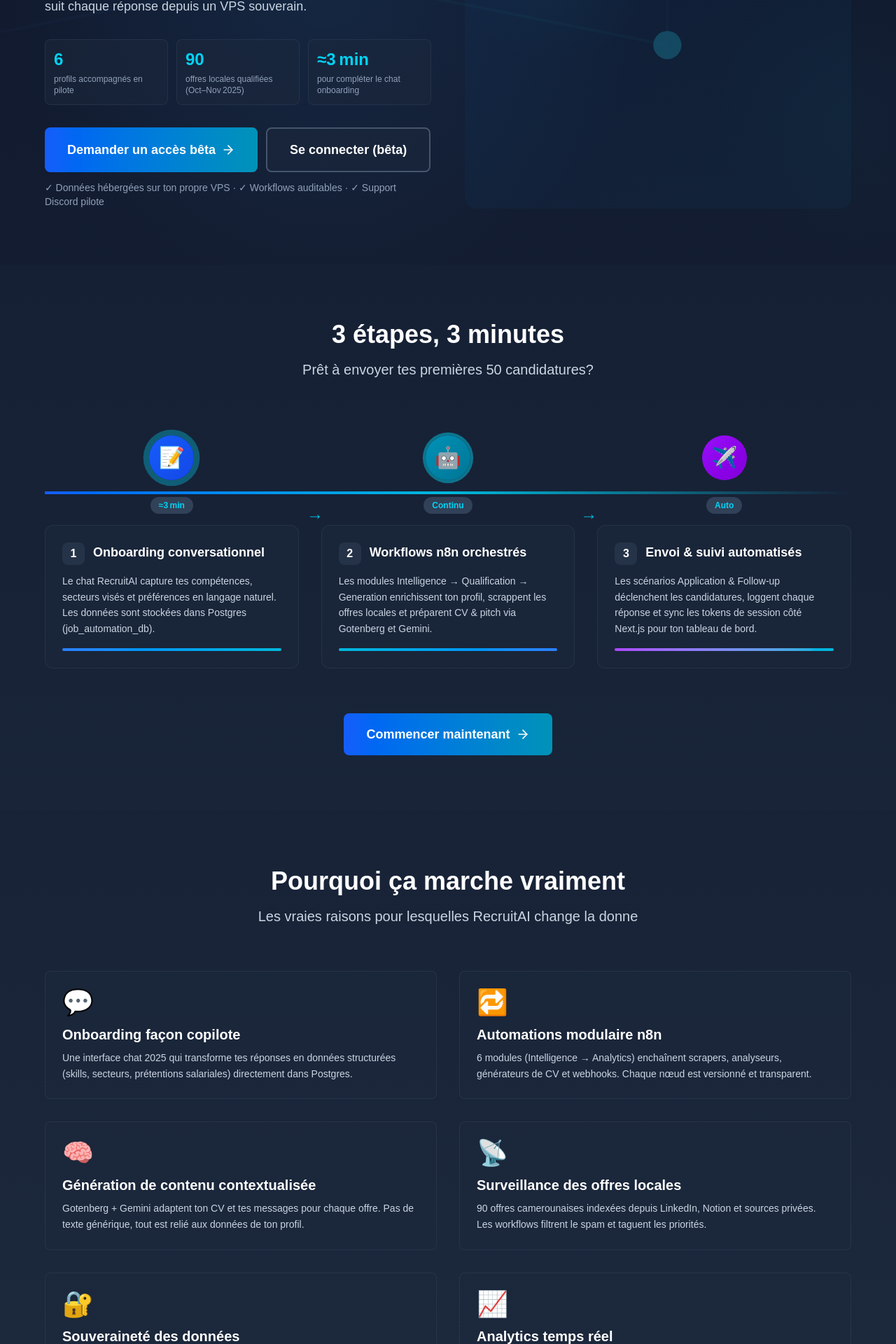
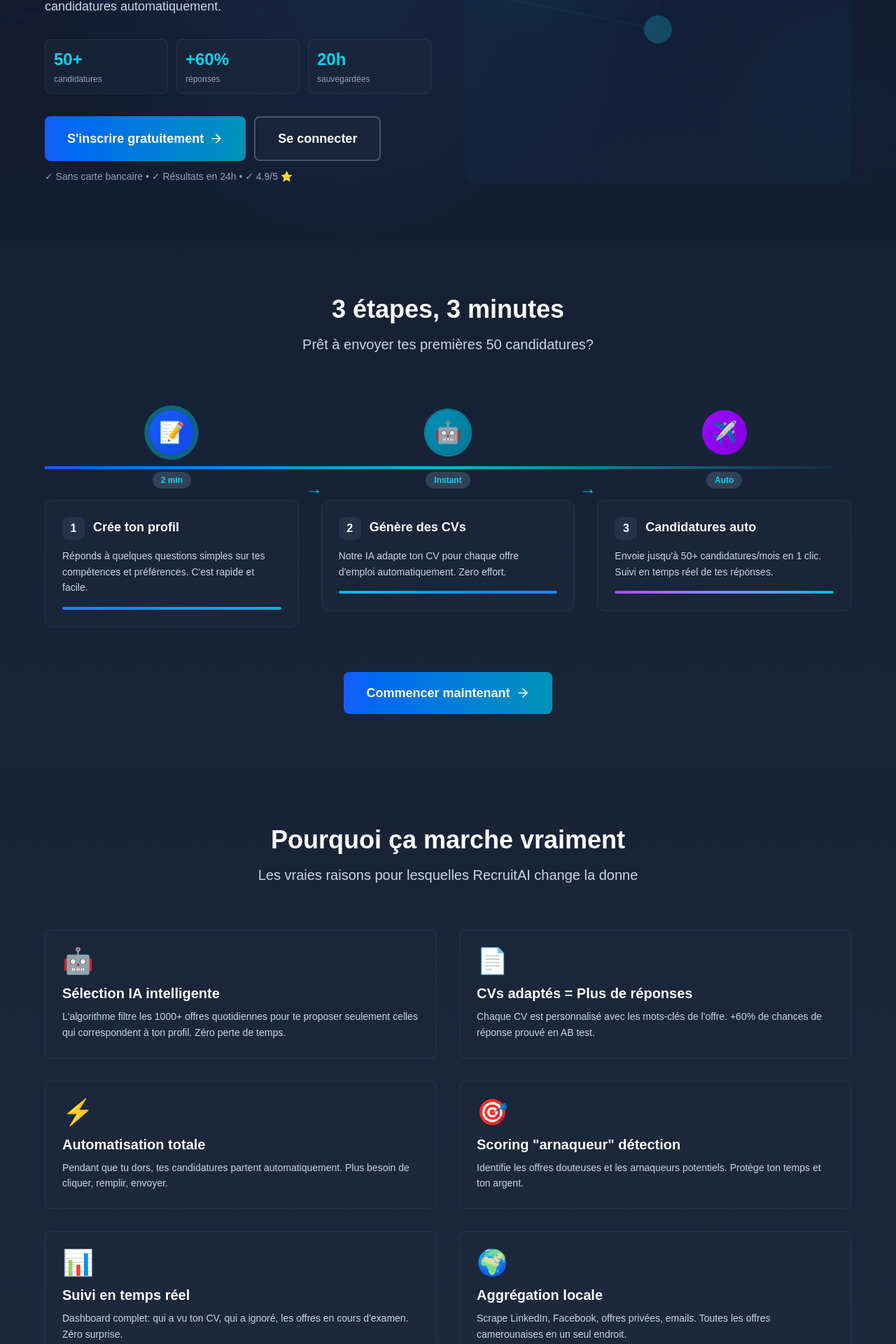
Before and after one commit to eliote-geeks/candidate-profile-system, a Next.js app: page /start in a window 1280 px wide. Shown: the part 458-2378 px from the top of the page at 70% size. Built offline with nearby package versions, Linux system fonts and the light colour scheme.

Commit message:
Revert "Réaligner la page Start sur les données 2025"
This reverts commit 67957320f87beb8d1d3028c3c2ee5ee1986bf0e5.

```diff
--- a/app/start/page.tsx
+++ b/app/start/page.tsx
@@ -293,7 +293,7 @@
               className="mb-6 inline-flex items-center gap-2 px-4 py-2 bg-blue-600/20 border border-blue-500/50 rounded-full"
             >
               <div className="w-2 h-2 bg-green-400 rounded-full animate-pulse"></div>
-              <span className="text-blue-300 text-sm font-semibold">Bêta privée · Novembre 2025</span>
+              <span className="text-blue-300 text-sm font-semibold">12,500+ candidats actifs</span>
             </motion.div>
 
             {/* Main Headline */}
@@ -303,7 +303,7 @@
               transition={{ duration: 0.6, delay: 0.1 }}
               className="text-5xl md:text-5xl font-bold mb-6 leading-tight text-left"
             >
-              Ton copilote IA pour la recherche d’emploi au Cameroun
+              Envoie <span className="text-transparent bg-gradient-to-r from-blue-400 to-cyan-400 bg-clip-text">50+ candidatures</span> au lieu de 5
             </motion.h1>
 
             {/* Subheading - More Concrete */}
@@ -313,7 +313,7 @@
               transition={{ duration: 0.6, delay: 0.2 }}
               className="text-lg text-slate-300 mb-8 leading-relaxed text-left"
             >
-              Chat onboarding, workflows n8n et génération de CV sur mesure : RecruitAI cartographie les offres locales, adapte tes candidatures et suit chaque réponse depuis un VPS souverain.
+              RecruitAI automatise ta recherche d'emploi: trouve les meilleures offres, génère des CVs adaptés à chaque job, et envoie tes candidatures automatiquement.
             </motion.p>
 
             {/* Key Metrics - Concrete Results */}
@@ -324,9 +324,9 @@
               className="grid grid-cols-3 gap-3 mb-8"
             >
               {[
-                { metric: '6', label: 'profils accompagnés en pilote' },
-                { metric: '90', label: 'offres locales qualifiées (Oct–Nov 2025)' },
-                { metric: '≈3 min', label: 'pour compléter le chat onboarding' },
+                { metric: '50+', label: 'candidatures' },
+                { metric: '+60%', label: 'réponses' },
+                { metric: '20h', label: 'sauvegardées' },
               ].map((item, i) => (
                 <div
                   key={i}
@@ -350,7 +350,7 @@
                   href="/register"
                   className="px-8 py-4 bg-gradient-to-r from-blue-600 to-cyan-600 rounded-lg text-white font-semibold text-lg hover:shadow-lg hover:shadow-cyan-500/50 transition inline-flex items-center justify-center gap-2 group"
                 >
-                  Demander un accès bêta
+                  S'inscrire gratuitement
                   <ArrowRight size={20} className="group-hover:translate-x-1 transition" />
                 </Link>
 
@@ -358,13 +358,13 @@
                   href="/login"
                   className="px-8 py-4 bg-slate-800/50 border-2 border-slate-600 rounded-lg text-white font-semibold text-lg hover:border-cyan-500 hover:bg-slate-800 transition inline-flex items-center justify-center gap-2 group"
                 >
-                  Se connecter (bêta)
+                  Se connecter
                 </Link>
               </div>
 
               {/* Social Proof */}
               <p className="text-slate-400 text-sm">
-                ✓ Données hébergées sur ton propre VPS · ✓ Workflows auditables · ✓ Support Discord pilote
+                ✓ Sans carte bancaire • ✓ Résultats en 24h • ✓ 4.9/5 ⭐
               </p>
             </motion.div>
           </div>
@@ -393,24 +393,24 @@
               {[
                 {
                   step: 1,
-                  title: 'Onboarding conversationnel',
-                  desc: 'Le chat RecruitAI capture tes compétences, secteurs visés et préférences en langage naturel. Les données sont stockées dans Postgres (job_automation_db).',
-                  time: '≈3 min',
+                  title: 'Crée ton profil',
+                  desc: 'Réponds à quelques questions simples sur tes compétences et préférences. C\'est rapide et facile.',
+                  time: '2 min',
                   icon: '📝',
                   color: 'blue',
                 },
                 {
                   step: 2,
-                  title: 'Workflows n8n orchestrés',
-                  desc: 'Les modules Intelligence → Qualification → Generation enrichissent ton profil, scrappent les offres locales et préparent CV & pitch via Gotenberg et Gemini.',
-                  time: 'Continu',
+                  title: 'Génère des CVs',
+                  desc: 'Notre IA adapte ton CV pour chaque offre d\'emploi automatiquement. Zero effort.',
+                  time: 'Instant',
                   icon: '🤖',
                   color: 'cyan',
                 },
                 {
                   step: 3,
-                  title: 'Envoi & suivi automatisés',
-                  desc: 'Les scénarios Application & Follow-up déclenchent les candidatures, loggent chaque réponse et sync les tokens de session côté Next.js pour ton tableau de bord.',
+                  title: 'Candidatures auto',
+                  desc: 'Envoie jusqu\'à 50+ candidatures/mois en 1 clic. Suivi en temps réel de tes réponses.',
                   time: 'Auto',
                   icon: '✈️',
                   color: 'purple',
@@ -539,34 +539,34 @@
           <div className="grid md:grid-cols-2 gap-8">
             {[
               {
-                icon: '💬',
-                title: 'Onboarding façon copilote',
-                desc: 'Une interface chat 2025 qui transforme tes réponses en données structurées (skills, secteurs, prétentions salariales) directement dans Postgres.',
+                icon: '🤖',
+                title: 'Sélection IA intelligente',
+                desc: 'L\'algorithme filtre les 1000+ offres quotidiennes pour te proposer seulement celles qui correspondent à ton profil. Zéro perte de temps.',
               },
               {
-                icon: '🔁',
-                title: 'Automations modulaire n8n',
-                desc: '6 modules (Intelligence → Analytics) enchaînent scrapers, analyseurs, générateurs de CV et webhooks. Chaque nœud est versionné et transparent.',
+                icon: '📄',
+                title: 'CVs adaptés = Plus de réponses',
+                desc: 'Chaque CV est personnalisé avec les mots-clés de l\'offre. +60% de chances de réponse prouvé en AB test.',
               },
               {
-                icon: '🧠',
-                title: 'Génération de contenu contextualisée',
-                desc: 'Gotenberg + Gemini adaptent ton CV et tes messages pour chaque offre. Pas de texte générique, tout est relié aux données de ton profil.',
+                icon: '⚡',
+                title: 'Automatisation totale',
+                desc: 'Pendant que tu dors, tes candidatures partent automatiquement. Plus besoin de cliquer, remplir, envoyer.',
               },
               {
-                icon: '📡',
-                title: 'Surveillance des offres locales',
-                desc: '90 offres camerounaises indexées depuis LinkedIn, Notion et sources privées. Les workflows filtrent le spam et taguent les priorités.',
+                icon: '🎯',
+                title: 'Scoring "arnaqueur" détection',
+                desc: 'Identifie les offres douteuses et les arnaqueurs potentiels. Protège ton temps et ton argent.',
               },
               {
-                icon: '🔐',
-                title: 'Souveraineté des données',
-                desc: 'Traefik, Docker, Postgres : tout tourne sur ton VPS. Aucun SaaS tiers pour stocker ton historique de candidatures.',
+                icon: '📊',
+                title: 'Suivi en temps réel',
+                desc: 'Dashboard complet: qui a vu ton CV, qui a ignoré, les offres en cours d\'examen. Zéro surprise.',
               },
               {
-                icon: '📈',
-                title: 'Analytics temps réel',
-                desc: 'Le dashboard Next.js consomme directement les sessions et applications enregistrées par n8n pour un suivi minute par minute.',
+                icon: '🌍',
+                title: 'Aggrégation locale',
+                desc: 'Scrape LinkedIn, Facebook, offres privées, emails. Toutes les offres camerounaises en un seul endroit.',
               },
             ].map((item, i) => (
               <motion.div
@@ -595,14 +595,14 @@
 
           <div className="grid grid-cols-2 md:grid-cols-4 gap-6 mb-12">
             {[
-              { value: '90', label: 'Offres qualifiées dans le pipeline (Nov 2025)' },
-              { value: '6', label: 'Profils bêta actifs' },
-              { value: '6 modules', label: 'Chaîne d’automatisation n8n (1→6)' },
-              { value: '3', label: 'Campagnes d’application déjà déclenchées' },
-              { value: '100%', label: 'Données hébergées sur ton VPS' },
-              { value: '<5 min', label: 'Temps de mise à jour d’un CV personnalisé' },
-              { value: '0 SaaS', label: 'Dépendance pour stocker ton historique' },
-              { value: '24/7', label: 'Monitoring Traefik + alertes n8n' },
+              { value: '12,500+', label: 'Candidats actifs' },
+              { value: '50+', label: 'Candidatures/mois' },
+              { value: '+60%', label: 'Réponses en +' },
+              { value: '68%', label: 'Taux de réponse' },
+              { value: '20h', label: 'Temps sauvegardé/mois' },
+              { value: '18j', label: 'Temps moyen d\'embauche' },
+              { value: '4.9/5', label: 'Satisfaction' },
+              { value: '1,850+', label: 'Emplois trouvés' },
             ].map((stat, i) => (
               <motion.div
                 key={i}
@@ -623,7 +623,7 @@
               href="/onboarding"
               className="px-8 py-4 bg-gradient-to-r from-blue-600 to-cyan-600 rounded-lg text-white font-semibold text-lg hover:shadow-lg hover:shadow-cyan-500/50 transition inline-flex items-center gap-2 group"
             >
-              Rejoindre la bêta privée
+              Rejoins les 12,500+ candidats
               <ArrowRight size={20} className="group-hover:translate-x-1 transition" />
             </Link>
           </div>
@@ -650,7 +650,7 @@
             transition={{ duration: 0.6, delay: 0.1 }}
             className="text-xl text-slate-300 mb-10 leading-relaxed"
           >
-            La cohorte pilote partage ses retours chaque semaine : optimisation des flux n8n, nouvelles sources d’offres, meilleures relances. Inscris-toi, on t’ouvre la porte dès qu’un créneau se libère.
+            12,500 candidats ont déjà automatisé leur recherche d'emploi et reçoivent des offres qualifiées chaque jour. C'est gratuit pendant 3 mois. Pas de carte bancaire nécessaire.
           </motion.p>
 
           <motion.div
@@ -663,7 +663,7 @@
               href="/onboarding"
               className="px-8 py-4 bg-gradient-to-r from-blue-600 to-cyan-600 rounded-lg text-white font-semibold text-lg hover:shadow-lg hover:shadow-cyan-500/50 transition inline-flex items-center justify-center gap-2 group"
             >
-              Rejoindre la liste d’attente
+              Commencer gratuit maintenant
               <ArrowRight size={20} className="group-hover:translate-x-1 transition" />
             </Link>
           </motion.div>
@@ -687,20 +687,20 @@
           <div className="space-y-6">
             {[
               {
-                q: 'Qui peut rejoindre la bêta ?',
-                a: 'Nous ouvrons progressivement l’accès aux candidats actifs sur le marché camerounais. Inscris-toi et nous t’enverrons un mail dès qu’un slot se libère.',
+                q: 'Est-ce vraiment gratuit?',
+                a: 'Oui. Accès complet gratuit pendant 3 mois. Après, tu paies seulement si tu veux continuer.',
               },
               {
-                q: 'Quel est le coût ?',
-                a: 'La bêta est gratuite. Un plan payant sera proposé en 2026, avec hébergement toujours sur ton infrastructure ou la nôtre au choix.',
+                q: 'Combien de temps avant de voir des résultats?',
+                a: 'Les premières candidatures partent en 24h. Les réponses commencent à arriver dans les 3-5 jours.',
               },
               {
-                q: 'Puis-je voir les workflows ?',
-                a: 'Oui. Chaque scénario n8n (login, register, update-profile, job analyzer…) est versionné et documenté. Tu peux les importer ou les auditer avant de les lancer.',
+                q: 'C\'est sûr? Vais-je recevoir que des arnaque?',
+                a: 'Non. Notre IA détecte les offres douteuses et filtre automatiquement les arnaqueurs connus.',
               },
               {
-                q: 'D’où viennent les offres ?',
-                a: 'Nous agrégeons LinkedIn, job boards privés, communautés WhatsApp et leads manuels. Les sources sont taguées et filtrées pour éviter les annonces douteuses.',
+                q: 'Comment ça marche avec LinkedIn?',
+                a: 'Ton profil reste privé. RecruitAI scrape les offres publiques et envoie des candidatures vérifiées.',
               },
             ].map((item, i) => (
               <motion.div
@@ -722,12 +722,12 @@
       <section className="py-16 px-6">
         <div className="max-w-2xl mx-auto text-center">
           <h2 className="text-3xl font-bold mb-4">Prêt?</h2>
-          <p className="text-slate-300 mb-8">Crée ton profil, déclenche tes premiers workflows et suis leurs résultats depuis un tableau de bord temps réel.</p>
+          <p className="text-slate-300 mb-8">Crée un compte et envoie 50+ candidatures en 24h. Gratuit. Sans risque.</p>
           <Link
             href="/onboarding"
             className="px-8 py-4 bg-gradient-to-r from-blue-600 to-cyan-600 rounded-lg text-white font-semibold text-lg hover:shadow-lg hover:shadow-cyan-500/50 transition inline-flex items-center gap-2 group"
           >
-            Lancer le chat onboarding
+            Commencer maintenant
             <ArrowRight size={20} className="group-hover:translate-x-1 transition" />
           </Link>
         </div>
```
